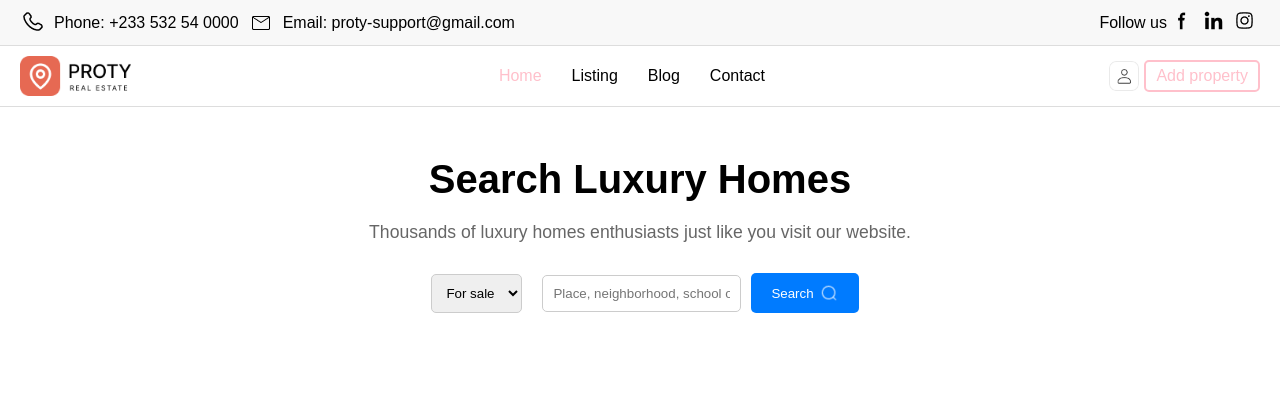
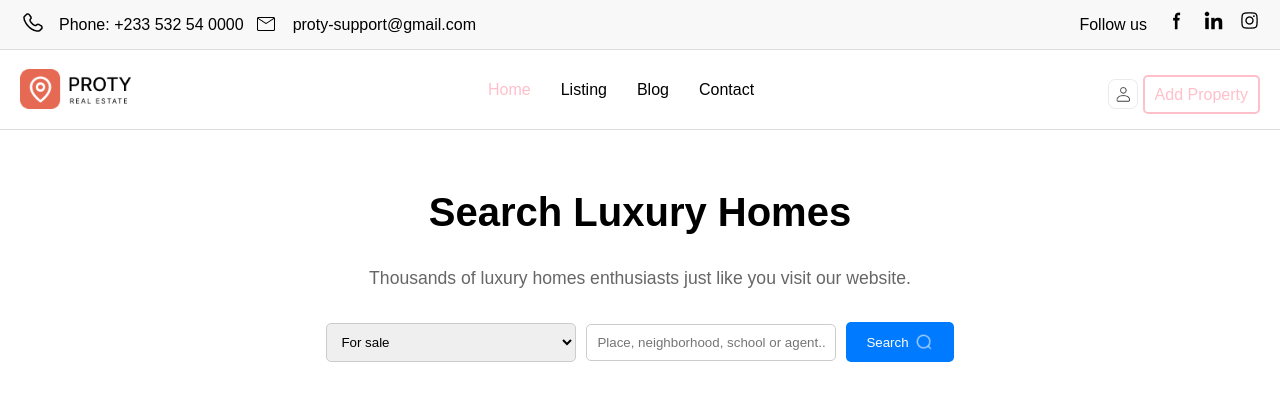
Before and after one commit to TBNR-Mel/Proty-Real-Estate, a plain HTML site: page index.html in a window 1280 px wide. Drawn offline with Linux system fonts and the light colour scheme.

Commit message:
Refactor HTML structure and improve CSS styles for header and navigation

```diff
--- a/index.html
+++ b/index.html
@@ -1,47 +1,54 @@
 <!DOCTYPE html>
 <html lang="en">
 <head>
-    <meta charset="UTF-8">
-    <meta name="viewport" content="width=device-width, initial-scale=1.0">
+  <meta charset="UTF-8" />
+  <meta name="viewport" content="width=device-width, initial-scale=1.0"/>
   <title>Proty Real Estate</title>
-    <link rel="stylesheet" href="styles.css">
+  <link rel="stylesheet" href="styles.css" />
 </head>
 <body>
-    <div class="header">
+  <header class="header">
     <div class="contact">
-            <img src = "/assets/images/solar_phone-outline.png"> <a href="tel:+233532540000">Phone: +233 532 54 0000</a>
-            <img src = "/assets/images/material-symbols-light_mail-outline-rounded.png"><a href="mailto:proty-support@gmail.com">Email: proty-support@gmail.com</a>
+      <img src="/assets/images/solar_phone-outline.png" alt="Phone Icon" />
+      <a href="tel:+233532540000">Phone: +233 532 54 0000</a>
+      <img src="/assets/images/material-symbols-light_mail-outline-rounded.png" alt="Mail Icon" />
+      <a href="mailto:proty-support@gmail.com">proty-support@gmail.com</a>
     </div>
     <div class="social">
-            Follow us <a href="#"><img src = "/assets/images/flowbite_facebook-solid.png"></a> <a href="#"><img src = "/assets/images/akar-icons_linkedin-fill.png"></a> <a href="#"><img src = "/assets/images/basil_instagram-outline.png"></a>
+      <span>Follow us</span>
+      <a href="#"><img src="/assets/images/flowbite_facebook-solid.png" alt="Facebook" /></a>
+      <a href="#"><img src="/assets/images/akar-icons_linkedin-fill.png" alt="LinkedIn" /></a>
+      <a href="#"><img src="/assets/images/basil_instagram-outline.png" alt="Instagram" /></a>
     </div>
-    </div>
-   <div class="nav">
-    <img src="/assets/images/Frame 24.png " alt="Proty Real Estate" class="logo">
+  </header>
+
+  <nav class="nav">
+    <img src="/assets/images/Frame 24.png" alt="Proty Logo" class="logo" />
     <div class="nav-links">
-        <a  href="#">Home</a>
+      <a href="#">Home</a>
       <a href="#">Listing</a>
       <a href="/blog.html">Blog</a>
       <a href="#">Contact</a>
     </div>
     <div class="add-property-container">
-        <img src="/assets/images/Frame 28.png " alt="Add Property Icon">
-        <a href="#" class="add-property">Add property</a>
+      <img src="/assets/images/Frame 28.png" alt="Add Property Icon" />
+      <a href="#" class="add-property">Add Property</a>
     </div>
-</div>
-  <div class="content">
+  </nav>
+
+  <section class="content">
     <h1>Search Luxury Homes</h1>
     <p>Thousands of luxury homes enthusiasts just like you visit our website.</p>
     <div class="search-bar">
       <select>
         <option>For sale</option>
       </select>
-        <input type="text" placeholder="Place, neighborhood, school or agent...">
+      <input type="text" placeholder="Place, neighborhood, school or agent..." />
       <button>
         <span>Search</span>
-             <img src="/assets/images/mynaui_search.png" alt="Search Icon" class="search-icon">
+        <img src="/assets/images/mynaui_search.png" alt="Search Icon" class="search-icon" />
       </button>
     </div>
-</div>
+  </section>
 </body>
 </html>
--- a/styles.css
+++ b/styles.css
@@ -5,84 +5,85 @@
   font-family: "Arial", sans-serif;
 }
 
+body {
+  line-height: 1.6;
+}
+
+/* Header Top */
 .header {
   display: flex;
   justify-content: space-between;
   align-items: center;
+  flex-wrap: wrap;
   padding: 10px 20px;
   background-color: #f8f8f8;
   border-bottom: 1px solid #ddd;
 }
 
-.header .contact {
-  display: flex;
-  align-items: center;
-  font-weight: 100;
-}
-
-.header .contact a {
-  margin: 0 10px;
-  text-decoration: none;
-  color: #000;
-}
-
+.header .contact,
 .header .social {
   display: flex;
   align-items: center;
+  flex-wrap: wrap;
+  gap: 10px;
 }
 
+.header .contact a,
 .header .social a {
-  margin: 0 5px;
+  text-decoration: none;
   color: #000;
+  margin-left: 5px;
 }
 
+.header .social span {
+  margin-right: 5px;
+}
+
+/* Navigation */
 .nav {
-  padding: 10px 20px;
+  display: flex;
+  justify-content: space-between;
+  align-items: center;
+  padding: 15px 20px;
   background-color: #fff;
   border-bottom: 1px solid #ddd;
+  flex-wrap: wrap;
+}
+
+.logo {
+  height: 40px;
+  width: auto;
+}
+
+.nav-links {
+  display: flex;
+  flex: 1;
+  justify-content: center;
+  flex-wrap: wrap;
+}
+
+.nav-links a {
+  margin: 0 15px;
+  text-decoration: none;
+  color: black;
+}
+
+.nav-links a:first-of-type {
+  color: pink;
+}
+
+.add-property-container {
   display: flex;
   align-items: center;
-  justify-content: space-between;
+  margin-top: 10px;
 }
 
-.nav .logo {
-  margin-right: 20px;
-  color: #f40;
-  font-weight: bold;
-  height: 40px;
-  width: auto;
-  vertical-align: middle;
+.add-property-container img {
+  margin-right: 5px;
+  height: 30px;
 }
 
-.nav .nav-links {
-  display: flex;
-  justify-content: center;
-  flex-grow: 1; /* Allows the links to take up available space and center properly */
-}
-
-.nav .nav-links a {
-  margin: 0 15px;
-  text-decoration: none;
-color: black
-}
-
-.nav .nav-links a .nav-link-1 {
-    color:pink
-}
-
-.nav .add-property-container {
-  display: flex;
-  align-items: center;
-  border-radius: 5px;
-  border-color: #f40;
-}
-.nav .add-property-container img {
-    margin-right: 5px;
-    height: 30px; /* Enlarged icon size */
-    width: auto;
-}
-
-.nav .add-property {
+.add-property {
   color: pink;
   padding: 5px 10px;
   border-radius: 5px;
@@ -90,36 +91,38 @@ color: black
   border: 2px solid pink;
 }
 
+/* Main Content */
 .content {
   padding: 50px 20px;
   text-align: center;
-  justify-content: space-around;
 }
 
 .content h1 {
   font-size: 2.5em;
-  margin-bottom: 20px; /* Increased margin for spacing */
+  margin-bottom: 20px;
 }
 
 .content p {
   font-size: 1.1em;
   color: #666;
-  margin-bottom: 30px; /* Increased margin for spacing */
+  margin-bottom: 30px;
 }
 
 .search-bar {
   display: flex;
+  flex-wrap: wrap;
   justify-content: center;
   align-items: center;
-
+  gap: 10px;
 }
 
 .search-bar select,
 .search-bar input {
   padding: 10px;
-  margin: 0 10px;
   border: 1px solid #ccc;
   border-radius: 5px;
+  width: 250px;
+  max-width: 100%;
 }
 
 .search-bar button {
@@ -134,10 +137,44 @@ color: black
   gap: 5px;
 }
 
-.search-bar button .search-icon {
+.search-bar .search-icon {
   height: 20px;
   width: auto;
 }
-.nav .nav-links a:first-of-type {
-  color: pink;
+
+/* Responsive Design */
+@media (max-width: 768px) {
+  .header,
+  .nav {
+    flex-direction: column;
+    align-items: flex-start;
+    gap: 10px;
+  }
+
+  .nav-links {
+    justify-content: flex-start;
+  }
+
+  .add-property-container {
+    justify-content: flex-start;
+  }
+
+  .search-bar {
+    flex-direction: column;
+  }
 }
+
+@media (max-width: 480px) {
+  .content h1 {
+    font-size: 1.8em;
+  }
+
+  .search-bar input,
+  .search-bar select {
+    width: 100%;
+  }
+
+  .add-property {
+    font-size: 14px;
+  }
+}
```
Lines whose indentation alone changed are shown as unchanged.
